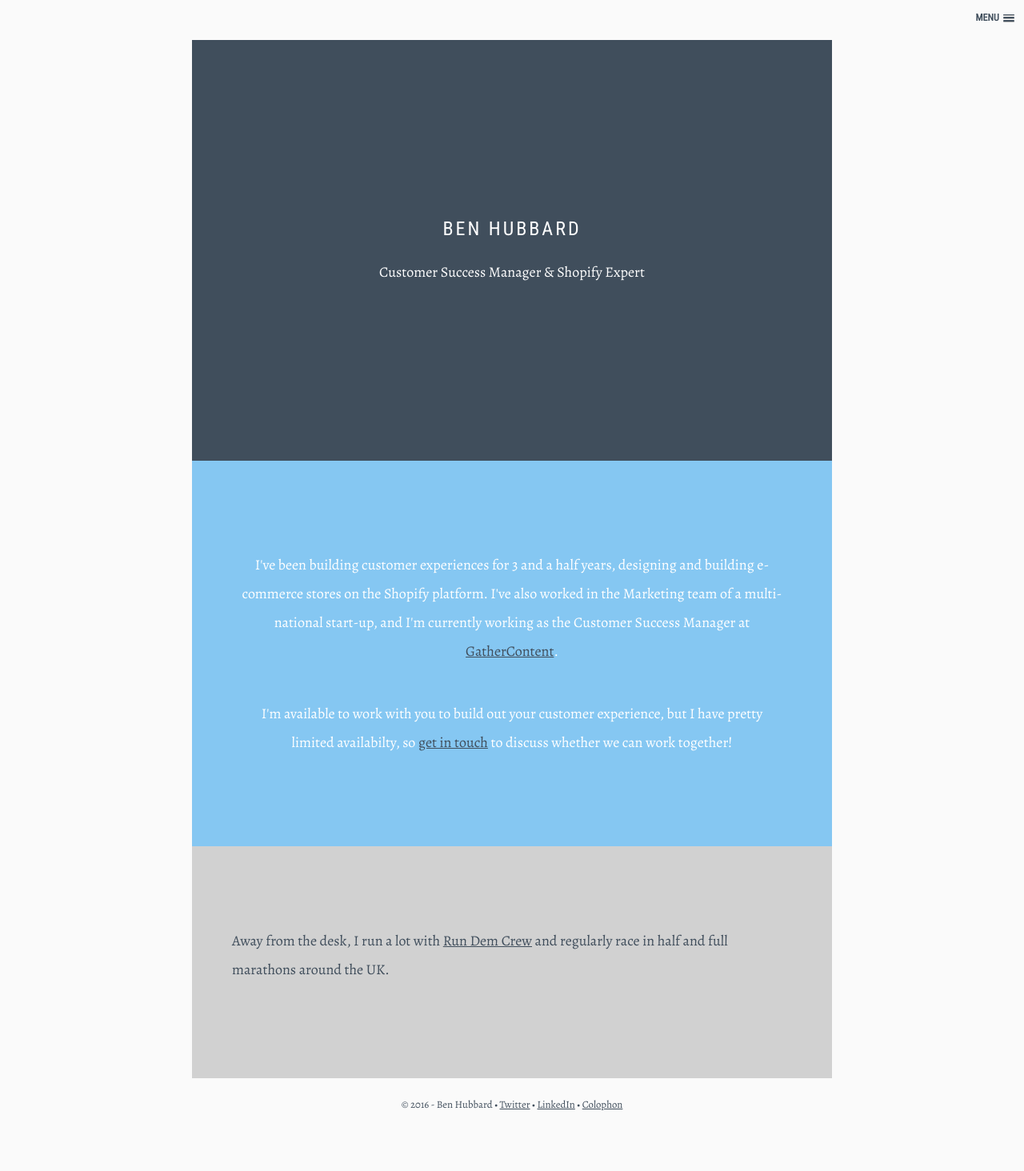
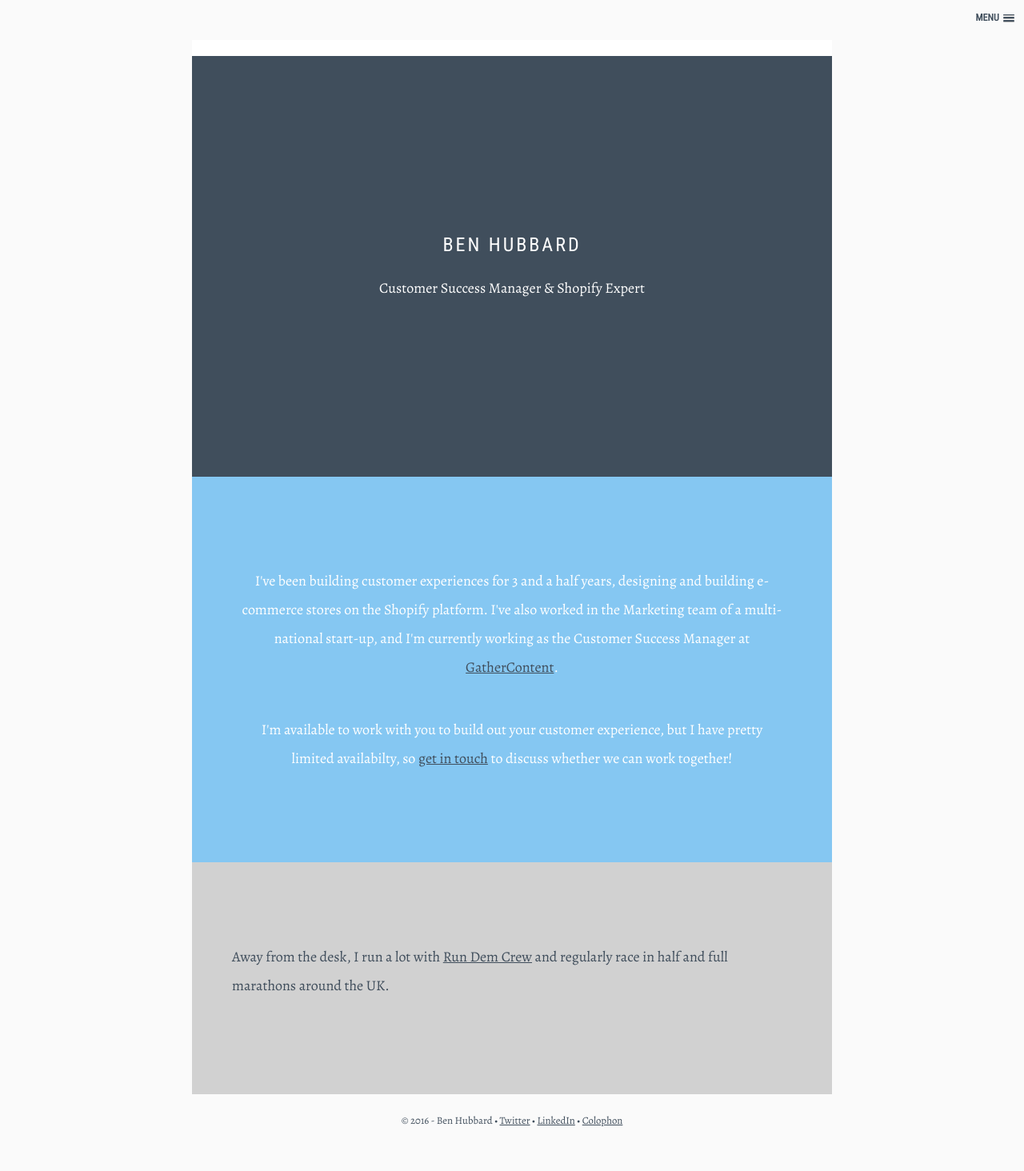
Before and after one commit to benhubbard434/benhubbard, a Jekyll site: the page built from index.html, in a window 1280 px wide. Shown: the whole page at 80% size. Built offline with Jekyll 4.4.1, drawn with Linux system fonts in a browser that asks for light colours; nearby versions of some CDN libraries.

Commit message:
Update app.css

```diff
--- a/assets/css/app.css
+++ b/assets/css/app.css
@@ -228,7 +228,7 @@ a,abbr,acronym,address,applet,article,aside,audio,b,big,blockquote,body,canvas,c
 		.page-head {
 			padding-top: 200px;
 			padding-bottom: 200px;
-			margin: -50px -50px 0 -50px;
+			margin: -30px -50px 0 -50px;
 		}
 		.portfolio-link {
 			display: block;
```
